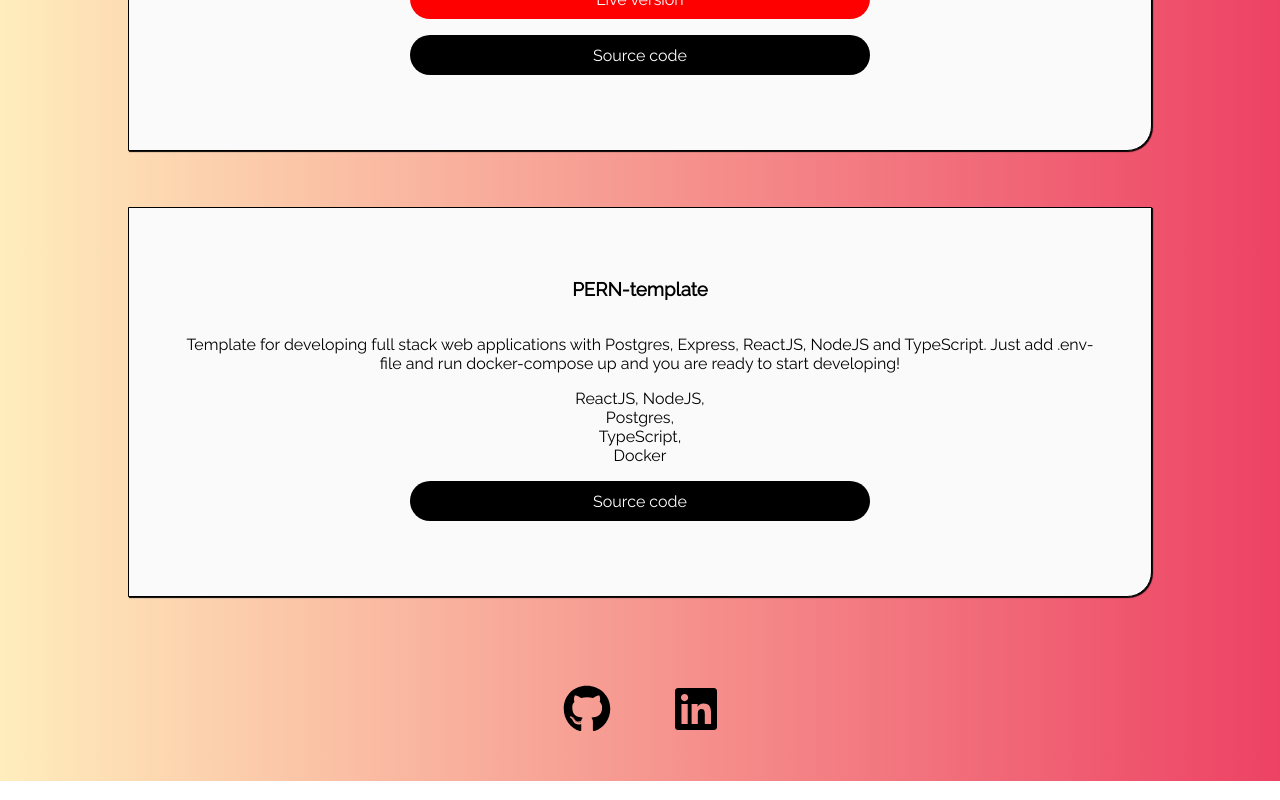
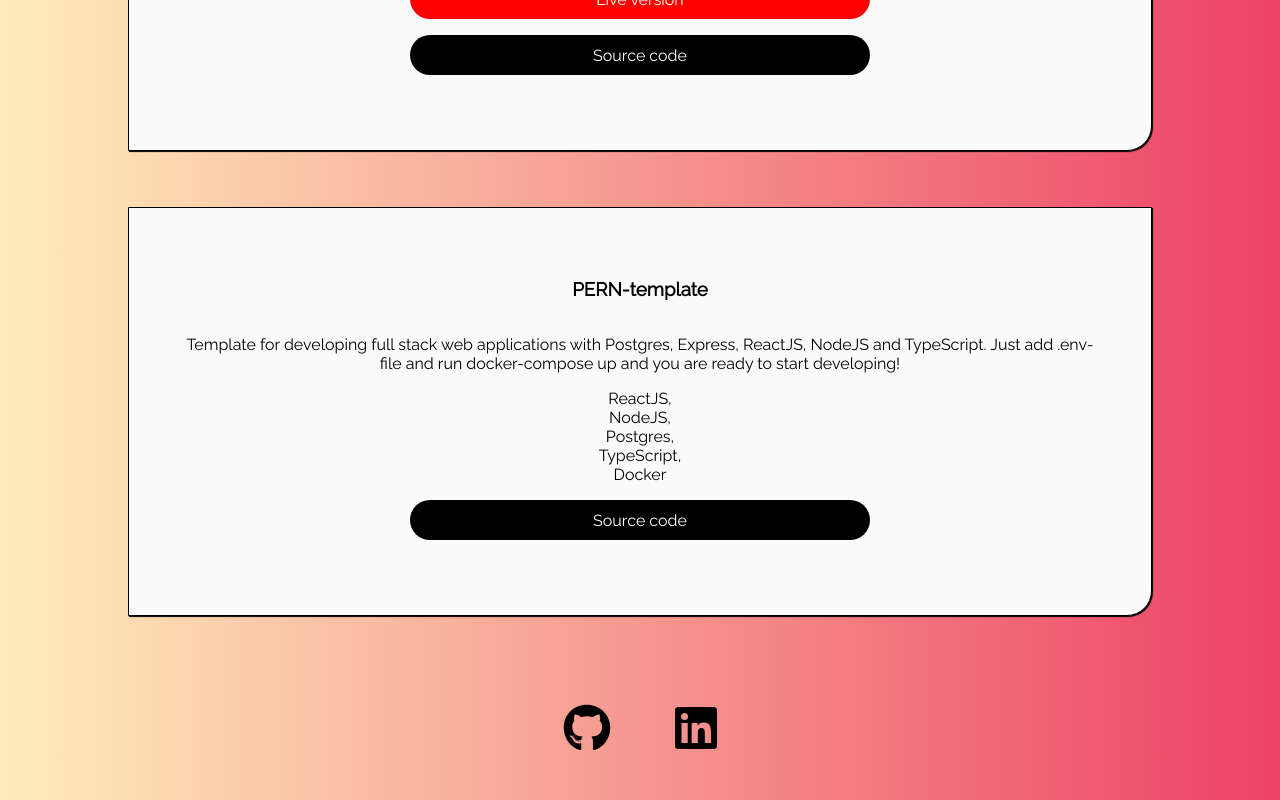
Before and after one commit to haalto/portfolio, a React (Create React App) app: page /portfolio in a window 1280 px wide. Shown: the part 1275-2075 px from the top of the page. Built offline with nearby package versions, Linux system fonts and the light colour scheme; a web font is replaced by a local one.

Commit message:
deploybuild

```diff
--- a/src/pages/Contact/ContactPage.tsx
+++ b/src/pages/Contact/ContactPage.tsx
@@ -12,7 +12,7 @@ const ContactPage: React.FC = () => {
         <h3>&#97;&#97;&#108;&#116;&#111;&#110;&#101;&#110;&#46;&#104;&#97;&#110;&#110;&#101;&#115;&#64;&#103;&#109;&#97;&#105;&#108;&#46;&#99;&#111;&#109;</h3>
         <h3>&#43;&#51;&#53;&#56; &#52;&#53; &#54;&#53;&#48; &#51;&#52;&#53;&#57;</h3>
         <a href="https://fi.linkedin.com/in/hannes-aaltonen-9911ba121"><h3>LinkedIn</h3></a>
-        <a href="https://github.com/haalto"><h3>GithHub</h3></a>
+        <a href="https://github.com/haalto"><h3>GitHub</h3></a>
         <a href="https://haalto.dev/"><h3>haalto.dev</h3></a>
       </ContactInfo>
       <Footer/>
--- a/src/pages/Portfolio/PortfolioPage.tsx
+++ b/src/pages/Portfolio/PortfolioPage.tsx
@@ -31,7 +31,7 @@ const PortfolioPage: React.FC = () => {
         <Project
           header="PERN-template"
           description="Template for developing full stack web applications with Postgres, Express, ReactJS, NodeJS and TypeScript. Just add .env-file and run docker-compose up and you are ready to start developing!"
-          techs={['ReactJS, NodeJS,', 'Postgres,', 'TypeScript,', 'Docker']}
+          techs={['ReactJS,', 'NodeJS,', 'Postgres,', 'TypeScript,', 'Docker']}
           liveUrl=""
           sourceUrl="https://github.com/haalto/PERN-template"/>
       </Projects>
```
